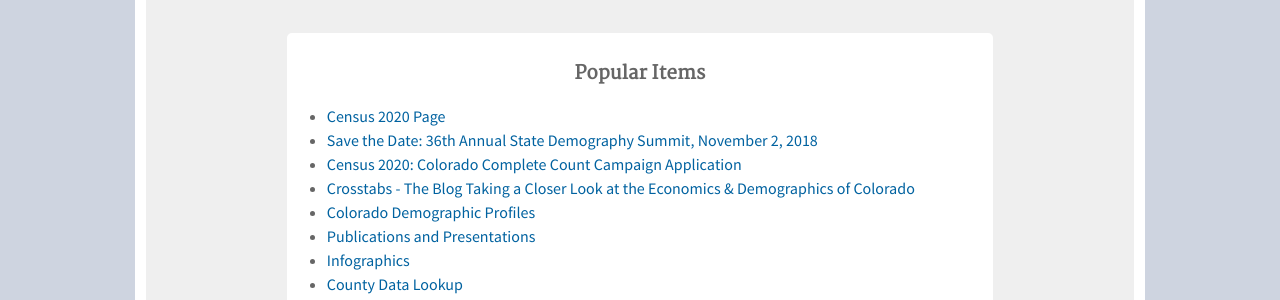
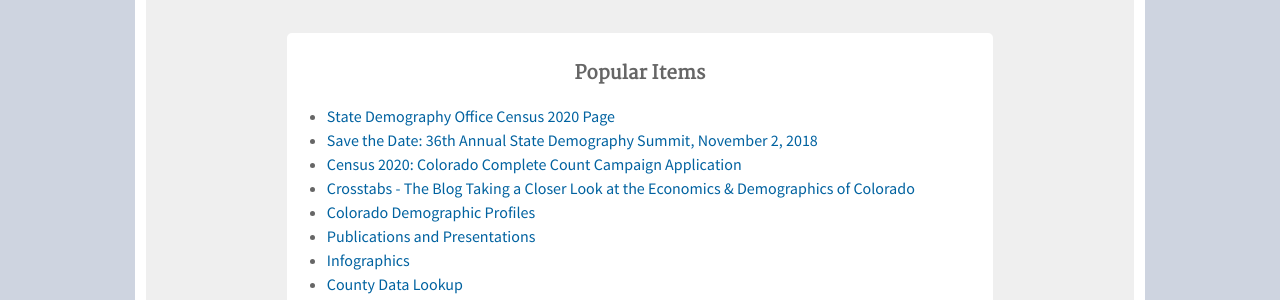
Before and after one commit to TBleess/Website_New, a Jekyll site: the page built from pages/0_Homepage_and_Footer_Links/index.md, in a window 1280 px wide. Shown: the part 650-950 px from the top of the page. Built offline with Jekyll 4.4.1, drawn with Linux system fonts in a browser that asks for light colours.

Commit message:
Update infobox.yml

```diff
--- a/_data/infobox.yml
+++ b/_data/infobox.yml
@@ -2,7 +2,7 @@
   # url: "/data/"
 # - name: "Webmap Gallery"
 #   url: "/gis/map-gallery/"
-- name: "Census 2020 Page"
+- name: "State Demography Office Census 2020 Page"
   url: "/census-acs/2020-census-information/#census-information-2020"
 - name: "Save the Date: 36th Annual State Demography Summit, November 2, 2018"
   url: "/demography/demography-summit-2018/"
```
